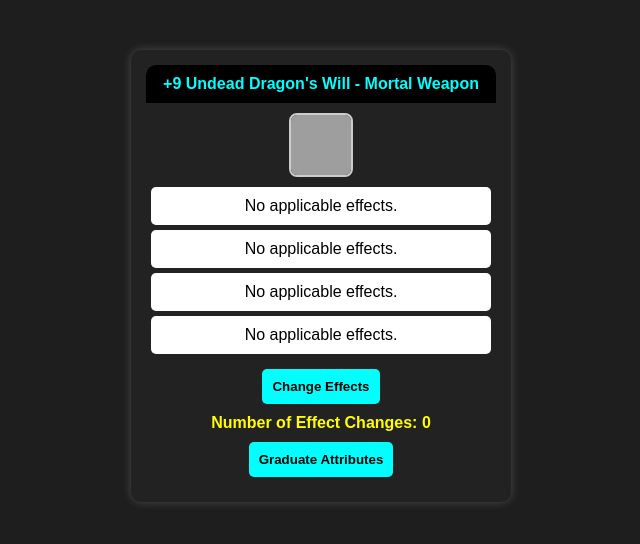
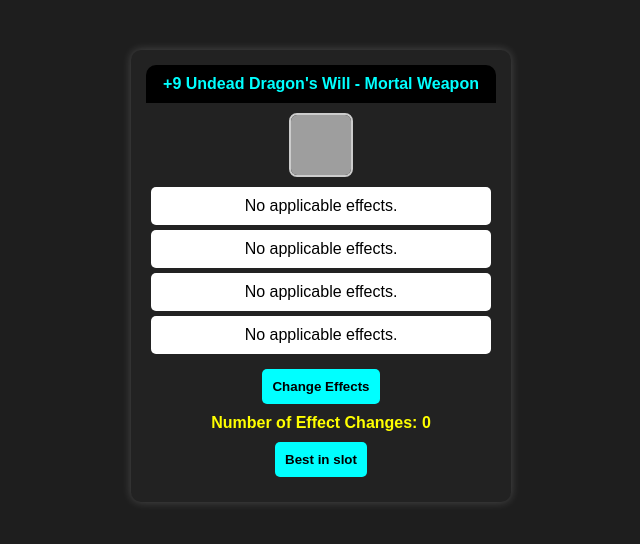
Before and after one commit to ster17/Mortal-Weapon-Identify, a plain HTML site: page index.html in a window 1280 px wide. Shown: the whole page, without its empty margins (319-959 px from the left). Drawn offline with Linux system fonts and the light colour scheme; grey boxes are pictures that could not be loaded.

Commit message:
Update index.html

```diff
--- a/index.html
+++ b/index.html
@@ -186,7 +186,7 @@
         </div>
         <button class="button" onclick="getRandomOptions()">Change Effects</button>
         <div id="click-count" class="count-display">Number of Effect Changes: 0</div>
-        <button class="button" onclick="findTargetOptions()">Graduate Attributes</button>
+        <button class="button" onclick="findTargetOptions()">Best in slot</button>
         <div id="search-count" class="search-count"></div>
         <div id="ed-cost" class="ed-display"></div>
     </div>
```
